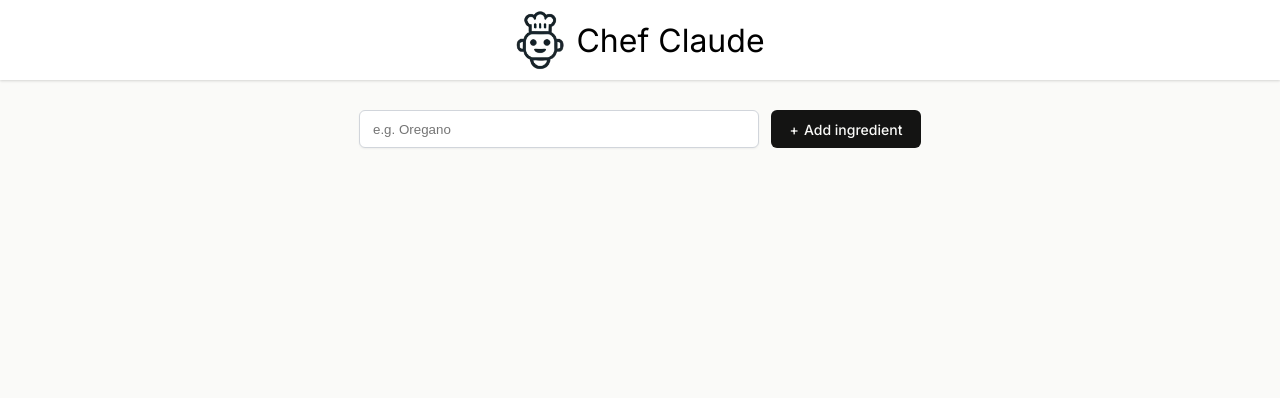
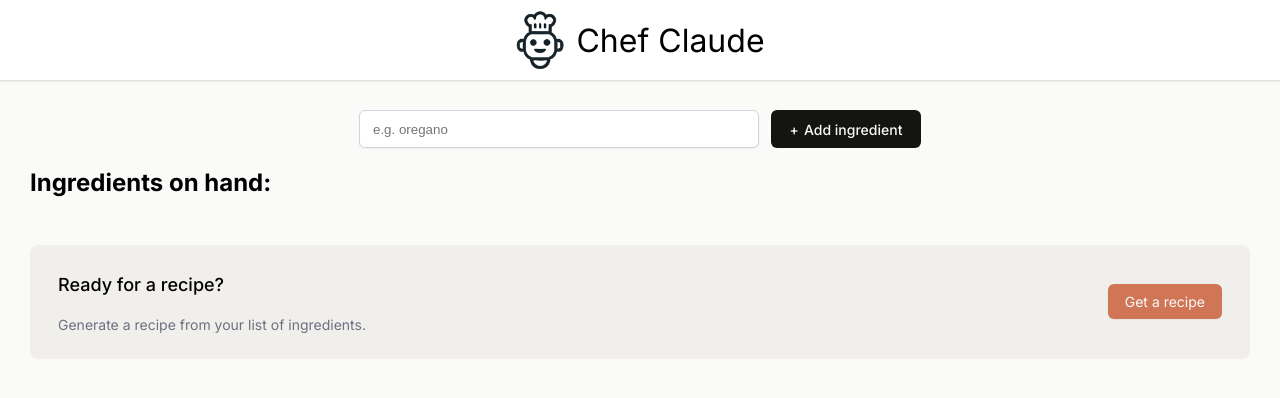
Before and after one commit to eiirikr/react-course, a React (Vite) app in the folder Chef Claude/: page / in a window 1280 px wide. Shown: the top 398 px of the page. Built offline with nearby package versions, Linux system fonts and the light colour scheme.

Commit message:
Added ingredients section and its styles

```diff
--- a/Chef Claude/src/components/Main.jsx
+++ b/Chef Claude/src/components/Main.jsx
@@ -8,9 +8,14 @@ export default function Main() {
 
   function addIngredient(formData) {
     const newIngredient = formData.get("ingredient");
-
     setIngredients((prevIngredients) => [...prevIngredients, newIngredient]);
   }
+
+  /**
+   * Challenge:
+   * Using conditional rendering, only render the new <section> IF
+   * there are ingredients added to the list of ingredients.
+   */
 
   return (
     <main>
@@ -18,12 +23,24 @@ export default function Main() {
         <input
           aria-label="Add ingredient"
           type="text"
-          placeholder="e.g. Oregano"
+          placeholder="e.g. oregano"
           name="ingredient"
         />
         <button>Add ingredient</button>
       </form>
-      <ul>{ingredientsListItems}</ul>
+      <section>
+        <h2>Ingredients on hand:</h2>
+        <ul className="ingredients-list" aria-live="polite">
+          {ingredientsListItems}
+        </ul>
+        <div className="get-recipe-container">
+          <div>
+            <h3>Ready for a recipe?</h3>
+            <p>Generate a recipe from your list of ingredients.</p>
+          </div>
+          <button>Get a recipe</button>
+        </div>
+      </section>
     </main>
   );
 }
--- a/Chef Claude/src/index.css
+++ b/Chef Claude/src/index.css
@@ -64,3 +64,45 @@ main {
   content: "+";
   margin-right: 5px;
 }
+
+ul.ingredients-list {
+  margin-bottom: 48px;
+}
+
+ul.ingredients-list > li {
+  color: #475467;
+  line-height: 28px;
+}
+
+.get-recipe-container {
+  display: flex;
+  justify-content: space-between;
+  align-items: center;
+  border-radius: 8px;
+  background: #f0efeb;
+  padding: 10px 28px;
+}
+
+.get-recipe-container h3 {
+  font-size: 1.125rem;
+  font-weight: 500;
+  line-height: 24px;
+}
+
+.get-recipe-container p {
+  color: #6b7280;
+  font-size: 0.875rem;
+  line-height: 20px;
+}
+
+.get-recipe-container button {
+  border: none;
+  border-radius: 6px;
+  background: #d17557;
+  box-shadow: 0px 1px 2px 0px rgba(0, 0, 0, 0.05);
+  color: #fafaf8;
+  padding: 9px 17px;
+  font-family: Inter, sans-serif;
+  font-size: 0.875rem;
+  cursor: pointer;
+}
```
